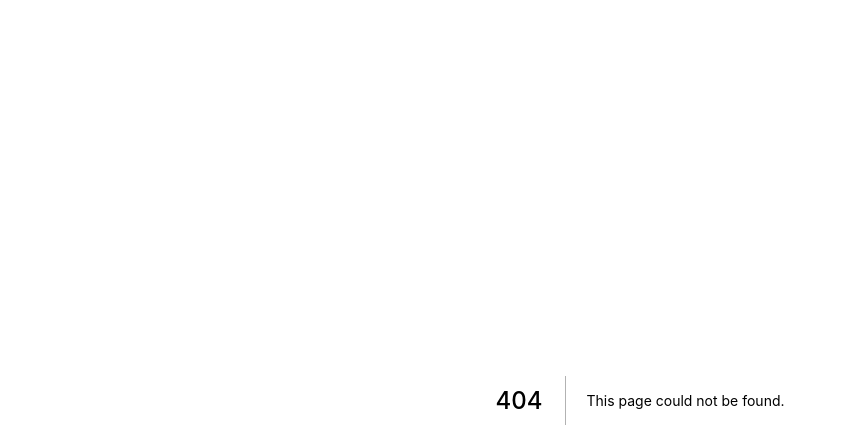
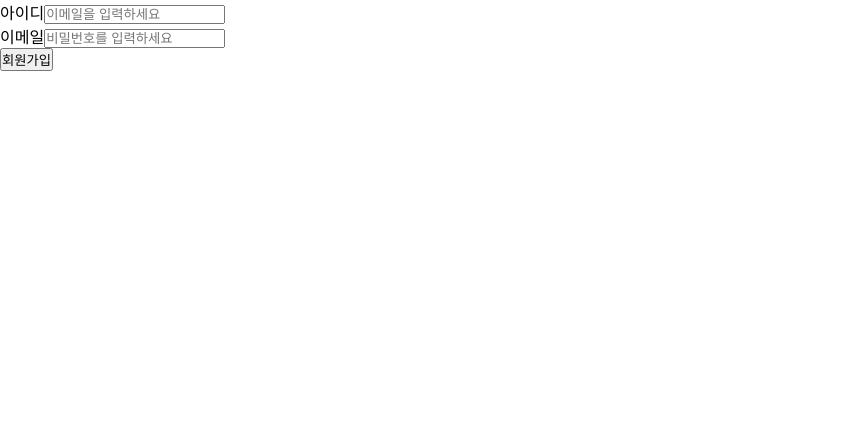
Before and after one commit to LeeSeongDo/class, a Next.js app: page /section02/02-02-signup-state in a window 1280 px wide. Before the commit this address had no page. Shown: the top 448 px of the page, without its empty margins (0-847 px from the left). Built offline with nearby package versions, Linux system fonts and the light colour scheme.

Commit message:
Today I Learn

```diff
--- a/pages/_app.js
+++ b/pages/_app.js
@@ -1,3 +1,5 @@
+import "../styles/globals.css";
+
 export default function App({ Component, pageProps }) {
   return <Component {...pageProps} />;
 }
--- /dev/null
+++ b/pages/section02/02-02-signup-state/index.js
@@ -0,0 +1,63 @@
+import { useState } from "react";
+
+export default function SignupStatePage() {
+  const [email, setEmail] = useState("");
+  const [password, setPassword] = useState("");
+  const [Bool, setBool] = useState(false);
+
+  let SignUp = () => {
+    // 1. 검증하기
+    if (email.includes("@") === true) {
+      if (email.length > 8 && password.length > 8) {
+        alert("가입 성공");
+        setBool(false);
+      }
+    } else {
+      alert("가입 실패");
+      setBool(true);
+    }
+  };
+
+  return (
+    <div>
+      <div>
+        <span>아이디</span>
+
+        <input
+          type="text"
+          placeholder="이메일을 입력하세요"
+          onChange={(e) => setEmail(e.target.value)}
+        />
+        <p
+          style={
+            Bool
+              ? { display: "block", color: "red", fontSize: "12px" }
+              : { display: "none" }
+          }
+        >
+          아이디를 입력해주세요
+        </p>
+      </div>
+
+      <div>
+        <span>이메일</span>
+        <input
+          type="password"
+          placeholder="비밀번호를 입력하세요"
+          onChange={(e) => setPassword(e.target.value)}
+        />
+        <p
+          style={
+            Bool
+              ? { display: "block", color: "red", fontSize: "12px" }
+              : { display: "none" }
+          }
+        >
+          비밀번호를 입력해주세요
+        </p>
+      </div>
+
+      <button onClick={SignUp}>회원가입</button>
+    </div>
+  );
+}
--- a/styles/globals.css
+++ b/styles/globals.css
@@ -1,4 +1,5 @@
 * {
   margin: 0;
   padding: 0;
+  box-sizing: border-box;
 }
```
Also changed, not shown: pages/section02/02-01-counter-let-document/index.js (added, +16 -0 lines), pages/section02/02-01-counter-useState/index.js (added, +18 -0 lines), styles/01-portfolio.js (+21 -22 lines), 1 other file (tests, documents, lock files or other folders).
